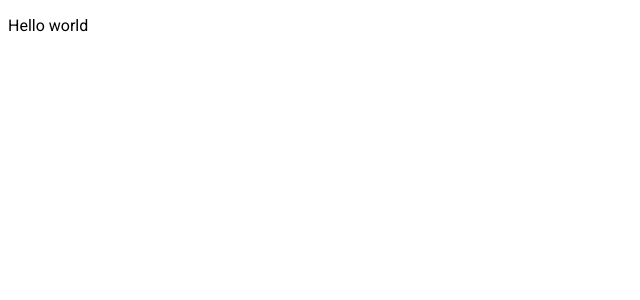
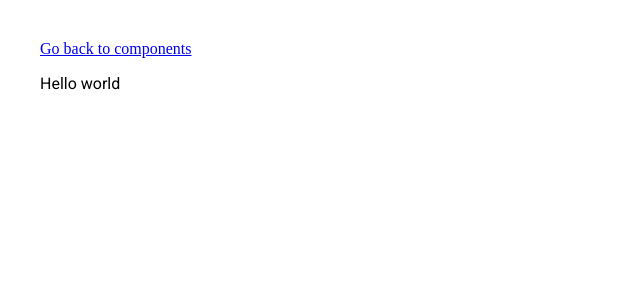
Before and after one commit to couvq/flourish, a React (Vite) app in the folder apps/flourish-rapid/: page /typography in a window 1280 px wide. Shown: the top 300 px of the page, without its empty margins (0-640 px from the left). Built offline with nearby package versions, Linux system fonts and the light colour scheme.

Commit message:
added an example page common component

```diff
--- /dev/null
+++ b/apps/flourish-rapid/src/components/ExamplePage/index.tsx
@@ -0,0 +1,22 @@
+import { Link } from 'react-router-dom'
+
+interface ExamplePageProps {
+  children: React.ReactNode
+}
+
+const ExamplePage = ({ children }: ExamplePageProps) => {
+  return (
+    <>
+      <div
+        style={{
+          padding: '2rem'
+        }}
+      >
+        <Link to="/">Go back to components</Link>
+        {children}
+      </div>
+    </>
+  )
+}
+
+export default ExamplePage
--- a/apps/flourish-rapid/src/components/Links/index.tsx
+++ b/apps/flourish-rapid/src/components/Links/index.tsx
@@ -10,11 +10,13 @@ const Links = () => {
           flexDirection: 'column'
         }}
       >
-        {routes.map((routeEntry) => (
-          <Link key={routeEntry.path} to={routeEntry.path}>
-            {routeEntry.label}
-          </Link>
-        ))}
+        {routes.map((routeEntry) =>
+          routeEntry.label !== 'Home page' ? (
+            <Link key={routeEntry.path} to={routeEntry.path}>
+              {routeEntry.label}
+            </Link>
+          ) : null
+        )}
       </div>
     </>
   )
--- a/apps/flourish-rapid/src/components/TypographyPage/index.tsx
+++ b/apps/flourish-rapid/src/components/TypographyPage/index.tsx
@@ -1,9 +1,12 @@
 import { Typography } from '@couvq/flourish-ui'
+import ExamplePage from '../ExamplePage'
 
 const TypographyPage = () => {
   return (
     <>
-      <Typography>Hello world</Typography>
+      <ExamplePage>
+        <Typography>Hello world</Typography>
+      </ExamplePage>
     </>
   )
 }
```
